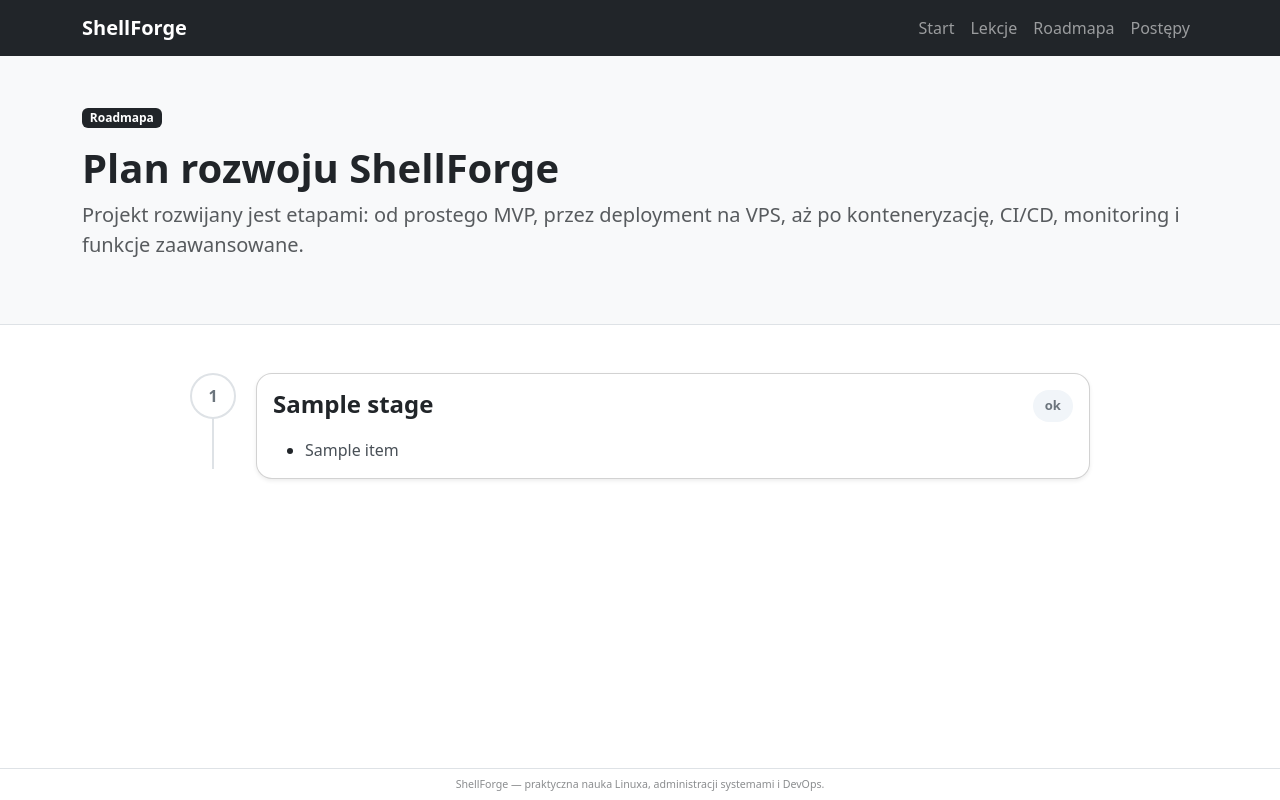
After one commit to Kamil0171/shellforge, a FastAPI app: template app/templates/roadmap.html in a window 1280 px wide. The commit adds this page. Run offline with FastAPI, Linux system fonts and the light colour scheme; the template is opened without the code that fills it: most values are stand-ins (such as "Sample title", 1, 10 or a date in 2020).

Commit message:
Add roadmap page

```diff
--- a/app/main.py
+++ b/app/main.py
@@ -5,7 +5,7 @@ from fastapi.staticfiles import StaticFiles
 
 from app.config import APP_DESCRIPTION, APP_NAME, APP_VERSION
 from app.database import create_db_and_tables
-from app.routers import dashboard, flashcards, health, home, lessons, quizzes
+from app.routers import dashboard, flashcards, health, home, lessons, quizzes, roadmap
 from app.seed import seed_database
 
 
@@ -31,3 +31,4 @@ app.include_router(quizzes.router)
 app.include_router(dashboard.router)
 app.include_router(flashcards.router)
 app.include_router(health.router)
+app.include_router(roadmap.router)
--- /dev/null
+++ b/app/static/css/roadmap.css
@@ -0,0 +1,98 @@
+.roadmap-list {
+    position: relative;
+    display: flex;
+    flex-direction: column;
+    gap: 28px;
+    max-width: 900px;
+    margin: 0 auto;
+}
+
+.roadmap-list::before {
+    content: "";
+    position: absolute;
+    top: 10px;
+    bottom: 10px;
+    left: 22px;
+    width: 2px;
+    background-color: #dee2e6;
+}
+
+.roadmap-item {
+    position: relative;
+    display: grid;
+    grid-template-columns: 46px 1fr;
+    gap: 20px;
+}
+
+.roadmap-marker {
+    position: relative;
+    z-index: 1;
+    width: 46px;
+    height: 46px;
+    border-radius: 50%;
+    background-color: #ffffff;
+    border: 2px solid #dee2e6;
+    color: #6c757d;
+    display: flex;
+    align-items: center;
+    justify-content: center;
+    font-weight: 800;
+}
+
+.roadmap-item-active .roadmap-marker {
+    background-color: #212529;
+    border-color: #212529;
+    color: #ffffff;
+}
+
+.roadmap-card {
+    border-radius: 16px;
+}
+
+.roadmap-item-active .roadmap-card {
+    border-color: #212529;
+}
+
+.roadmap-status {
+    display: inline-flex;
+    align-items: center;
+    padding: 6px 12px;
+    border-radius: 999px;
+    background-color: #f1f5f9;
+    color: #6c757d;
+    font-size: 0.82rem;
+    font-weight: 700;
+    white-space: nowrap;
+}
+
+.roadmap-status-active {
+    background-color: #e6f1fb;
+    color: #0c447c;
+}
+
+.roadmap-items {
+    display: grid;
+    gap: 8px;
+    color: #495057;
+}
+
+.roadmap-items li::marker {
+    color: #212529;
+}
+
+@media (max-width: 576px) {
+    .roadmap-list::before {
+        left: 18px;
+    }
+
+    .roadmap-item {
+        grid-template-columns: 38px 1fr;
+        gap: 14px;
+    }
+
+    .roadmap-marker {
+        width: 38px;
+        height: 38px;
+        font-size: 0.9rem;
+    }
+}
--- a/app/static/css/style.css
+++ b/app/static/css/style.css
@@ -4,3 +4,4 @@
 @import url("quiz.css");
 @import url("dashboard.css");
 @import url("flashcards.css");
+@import url("roadmap.css");
--- a/app/templates/base.html
+++ b/app/templates/base.html
@@ -26,6 +26,9 @@
                 <li class="nav-item">
                     <a class="nav-link" href="/lessons">Lekcje</a>
                 </li>
+                <li clas="nav-item">
+                    <a class="nav-link" href="/roadmap/">Roadmapa</a>
+                </li>
                 <li class="nav-item">
                     <a class="nav-link" href="/dashboard">Postępy</a>
                 </li>
--- /dev/null
+++ b/app/templates/roadmap.html
@@ -0,0 +1,59 @@
+{% extends "base.html" %}
+
+{% block title %}Roadmapa — ShellForge{% endblock %}
+
+{% block content %}
+
+<section class="py-5 bg-light border-bottom">
+    <div class="container">
+        <span class="badge text-bg-dark mb-3">Roadmapa</span>
+
+        <h1 class="fw-bold">
+            Plan rozwoju ShellForge
+        </h1>
+
+        <p class="lead text-muted">
+            Projekt rozwijany jest etapami: od prostego MVP, przez deployment na VPS, aż po konteneryzację, CI/CD, monitoring i funkcje zaawansowane.
+        </p>
+    </div>
+</section>
+
+<section class="py-5">
+    <div class="container">
+
+        <div class="roadmap-list">
+            {% for stage in stages %}
+            <article class="roadmap-item {% if stage.active %}roadmap-item-active{% endif %}">
+                <div class="roadmap-marker">
+                    {{ loop.index }}
+                </div>
+
+                <div class="roadmap-card card shadow-sm">
+                    <div class="card-body">
+                        <div class="d-flex justify-content-between gap-3 flex-wrap mb-3">
+                            <h2 class="h4 fw-bold mb-0">
+                                {{ stage.title }}
+                            </h2>
+
+                            <span class="roadmap-status {% if stage.active %}roadmap-status-active{% endif %}">
+                                {{ stage.status }}
+                            </span>
+                        </div>
+
+                        <ul class="roadmap-items mb-0">
+                            {% for item in stage["items"] %}
+                            <li>
+                                {{ item }}
+                            </li>
+                            {% endfor %}
+                        </ul>
+                    </div>
+                </div>
+            </article>
+            {% endfor %}
+        </div>
+
+    </div>
+</section>
+
+{% endblock %}
```
Also changed, not shown: app/routers/roadmap.py (added, +99 -0 lines), tests/test_basic.py (+7 -0 lines).
